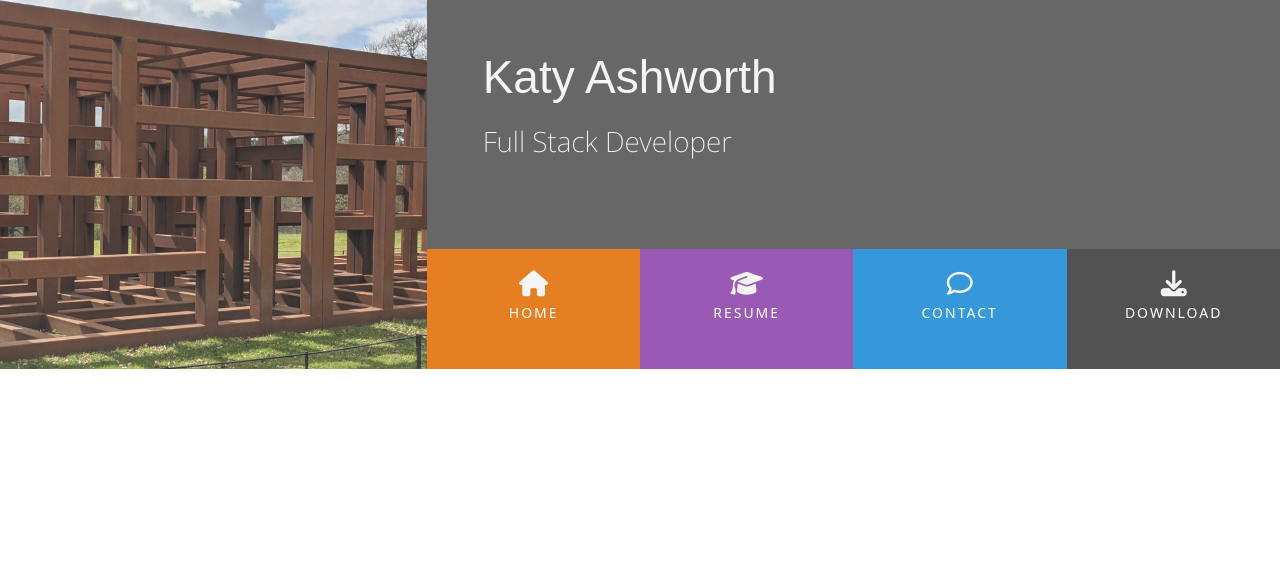
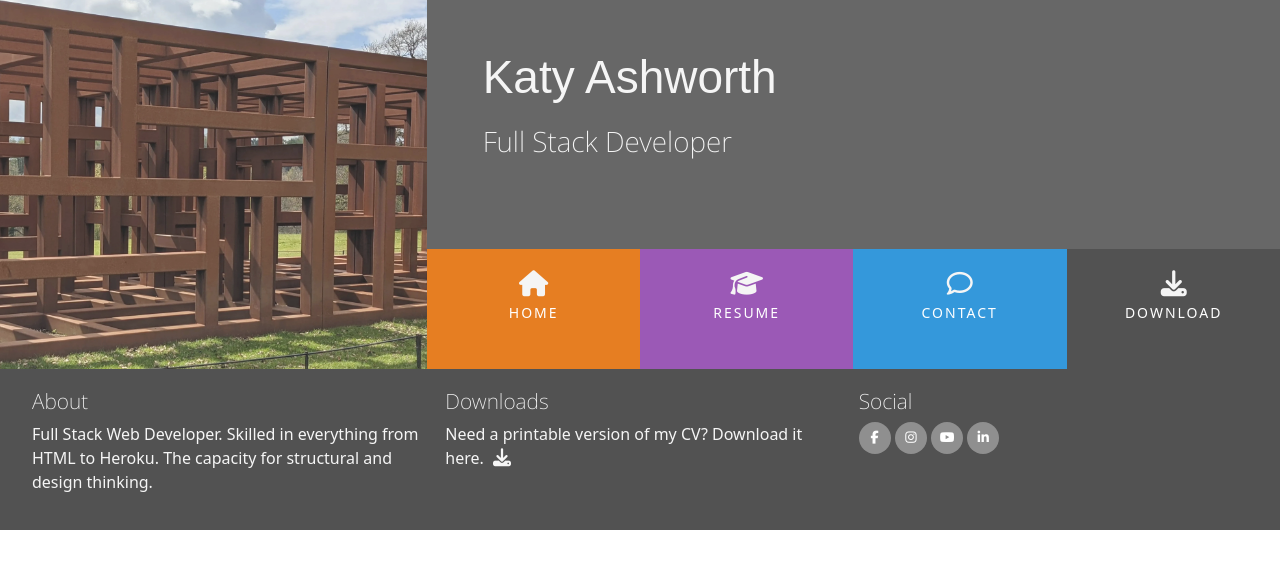
Before and after one commit to kash-dotcom/online-cv, a plain HTML site: page index.html in a window 1280 px wide. Drawn offline with nearby package versions, Linux system fonts and the light colour scheme.

Commit message:
Add footer with interactive :hover, social media, download and about section

```diff
--- a/assests/css/style.css
+++ b/assests/css/style.css
@@ -20,6 +20,28 @@
 
 .ui-menu-colour-download {
     background-color: #525252;
+}
+
+
+/* ---------------------------------- Special paddings/margins/text------------- */
+
+h1, h2, h3, h4 {
+    margin: 0;
+}
+
+.uppercase {
+    text-transform: uppercase;
+}
+
+
+.general-sub {
+    font-family: "Exo", sans-serif;
+    font-weight: 300;
+    color: whitesmoke;
+}
+
+.inline-block {
+    display: inline-block;
 }
 /* ---------------------------------- Heading --------------------------------- */
 header {
@@ -120,3 +142,62 @@ header {
     background: rgba(0,0,0,0.2);
     height: 120px;
 }
+
+/* ---------------------------------- footer ------------- */
+
+footer {
+    background-color: #525252;
+    color: whitesmoke;
+    min-height: 120px;
+}
+
+.footer-title {
+    font-family: "Noto Sans", sans-serif;
+    font-weight: 200;
+    font-size: 21px;
+    color: whitesmoke;
+}
+
+.cv-pdf i {
+    font-size: 18px;
+    color: whitesmoke;
+    text-align: center;
+    padding-left: 5px;
+    transition: all 0.35s ease-in-out;
+    -moz-transition: all 0.35s ease-in-out;
+    -webkit-transition: all 0.35s ease-in-out;
+    -o-transition: all 0.35s ease-in-out;
+}
+
+.cv-pdf i:hover {
+    color: #e84610
+}
+
+.social-links {
+    padding-bottom: 15px;
+}
+
+.social-links li a i {
+    width: 32px;
+    height: 32px;
+    padding: 12px 0;
+    border-radius: 50%;
+    font-size: 13px;
+    line-height: 7px;
+    text-align: center;
+    color: white;
+    background: #8f8f8f ;
+    transition: all 0.35s ease-in-out;
+    -moz-transition: all 0.35s ease-in-out;
+    -webkit-transition: all 0.35s ease-in-out;
+    -o-transition: all 0.35s ease-in-out;
+}
+
+.social-links li a i:hover {
+    background-color:#e84610;
+
+}
+
+#footer-details {
+    padding: 20px;
+}
--- a/index.html
+++ b/index.html
@@ -48,7 +48,59 @@
     <section>
 
     </section>
-    <footer>
+    <footer class="container-fluid">
+        <div id="footer-details" class="row">
+            <div class="col-sm-4">
+                <h5 class="footer-title general-sub">About</h5>
+                <p class="inline-block">
+                    Full Stack Web Developer. Skilled in everything from HTML to Heroku.
+                    The capacity for structural and design thinking.
+                </p>
+
+            </div>
+            <div class="col-sm-4">
+                <h5 class="footer-title general-sub">Downloads</h5>
+                <p class="inline-block">
+                    Need a printable version of my CV? Download it here.
+                    <a href="#" target="_blank" class="cv-pdf">
+                    <i class="fa fa-download" aria-hidden="true"></i>
+                    <span class="sr-only">Download link</span>
+                    </a>
+                </p>
+
+            </div>
+            <div class="col-sm-4">
+                <h5 class="footer-title general-sub">Social</h5>
+                <ul class="list-inline social-links">
+                    <li class="list-inline-item">
+                        <a href="#" target="_blank">
+                            <i class="fa fa-facebook" aria-hidden="true"></i>
+                            <span class="sr-only">Facebook</span>
+                        </a>
+                    </li>
+                     <li class="list-inline-item">
+                        <a href="#" target="_blank">
+                            <i class="fa fa-instagram" aria-hidden="true"></i>
+                            <span class="sr-only">Instagram</span>
+                        </a>
+                    </li>
+                     <li class="list-inline-item">
+                        <a href="#" target="_blank">
+                            <i class="fa fa-youtube" aria-hidden="true"></i>
+                            <span class="sr-only">You Tube</span>
+                        </a>
+                    </li>
+                    <li class="list-inline-item">
+                        <a href="#" target="_blank">
+                            <i class="fa fa-linkedin" aria-hidden="true"></i>
+                            <span class="sr-only">LinkedIn</span>
+                        </a>
+                    </li>
+
+                </ul>
+
+            </div>
+        </div>
 
     </footer>
 
```
